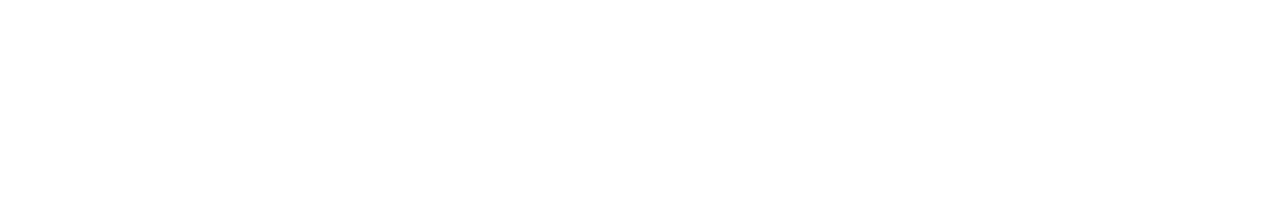
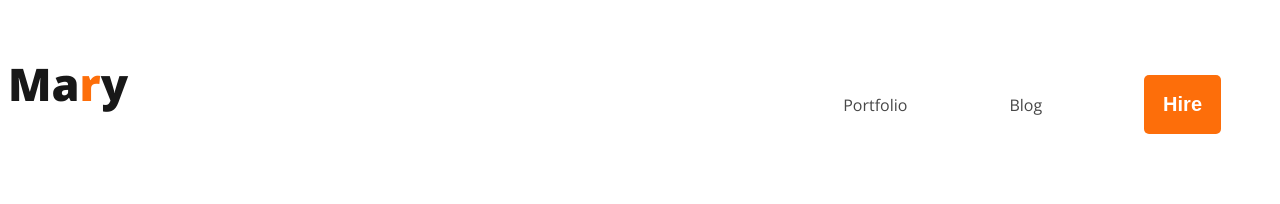
Before and after one commit to rakib0miah/Web-Devoloper-Portfolio, a plain HTML site: page index.html in a window 1280 px wide. Drawn offline with nearby package versions, Linux system fonts and the light colour scheme.

Commit message:
added nav

```diff
--- /dev/null
+++ b/Styles/Portfolio.css
@@ -0,0 +1,74 @@
+/* common shared styles */
+body{
+    font-family: 'Open Sans', sans-serif;
+}
+
+
+
+/* nav related styles */
+
+
+nav{
+    display: flex;
+    justify-content: space-between;
+}
+
+
+
+
+.nav-title{
+    color: var(--Dark-01, #181818);
+
+
+font-size: 45px;
+font-style: normal;
+font-weight: 800;
+
+}
+
+
+
+
+.text-primary{
+    color: #FD6E0A;
+}
+
+
+
+
+.button-primary{border-radius: 5px;
+    background: #FD6E0A;
+    border: 0;
+    border-radius: 5px;
+background: #FD6E0A;
+color: var(--White-Color, #FFF);
+font-size: 20px;
+font-style: normal;
+font-weight: 700;
+padding: 18px 19px;
+
+}
+
+
+
+nav> ul {
+    display: flex;
+    align-items: center;
+
+}
+
+
+
+
+nav li{
+    list-style: none;
+    margin: 51px;
+}
+
+
+
+
+nav a{
+    text-decoration: none;
+    color: #474747;
+}
--- a/index.html
+++ b/index.html
@@ -1,12 +1,23 @@
 <!DOCTYPE html>
 <html lang="en">
 <head>
+    <link rel="preconnect" href="https://fonts.googleapis.com">
+<link rel="preconnect" href="https://fonts.gstatic.com" crossorigin>
+<link href="https://fonts.googleapis.com/css2?family=Open+Sans:ital,wght@0,400;0,700;0,800;1,800&display=swap" rel="stylesheet">
+
+    <link rel="stylesheet" href="Styles/Portfolio.css">
     <meta charset="UTF-8">
     <meta name="viewport" content="width=device-width, initial-scale=1.0">
     <title> Web Devoloper Portfolio</title>
 </head>
 <body>
     <header>
+        <nav> <H3 class="nav-title">Ma<span class="text-primary">r</span>y</H3>
+        <ul>
+            <li><a href="Portfolio">Portfolio</a></li>
+            <li><a href="Blog">Blog</a></li>
+            <li><button class="button-primary">Hire</button></li>
+        </ul></nav>
 
     </header>
     <main>
```
